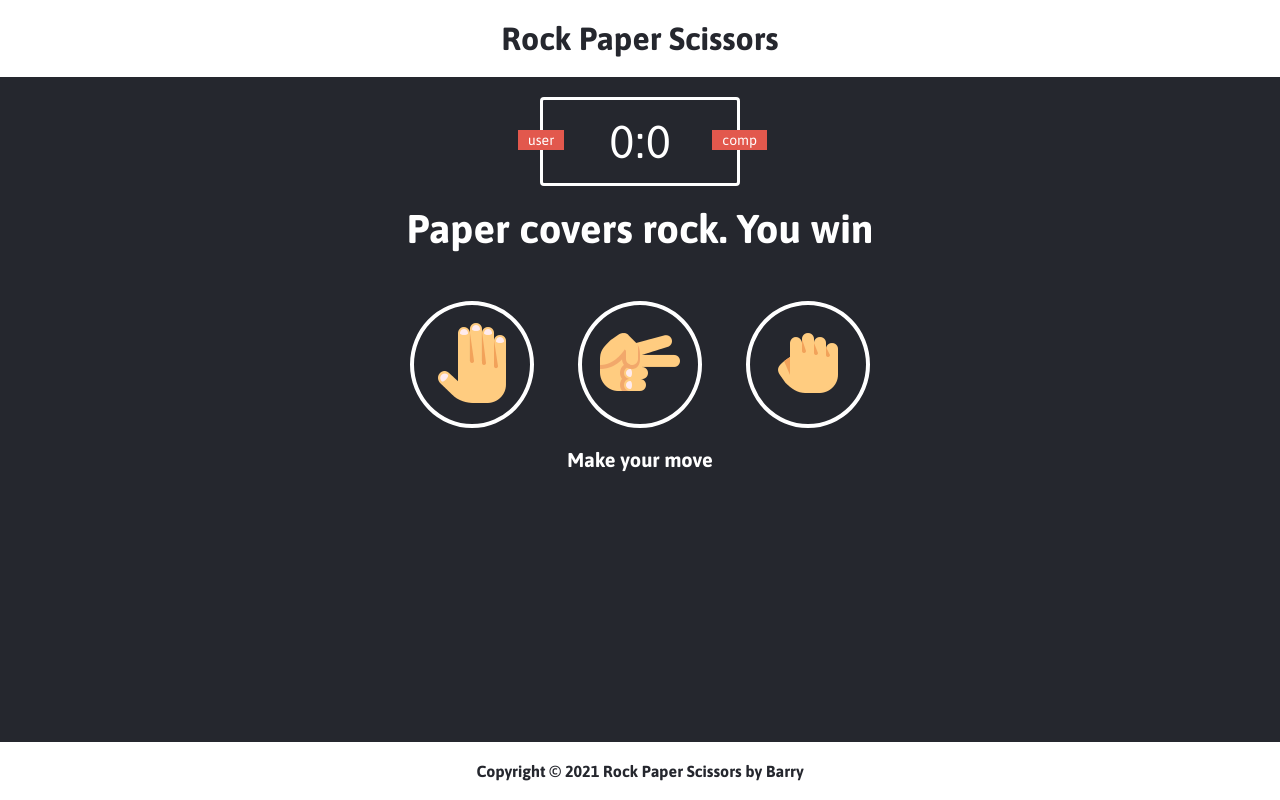
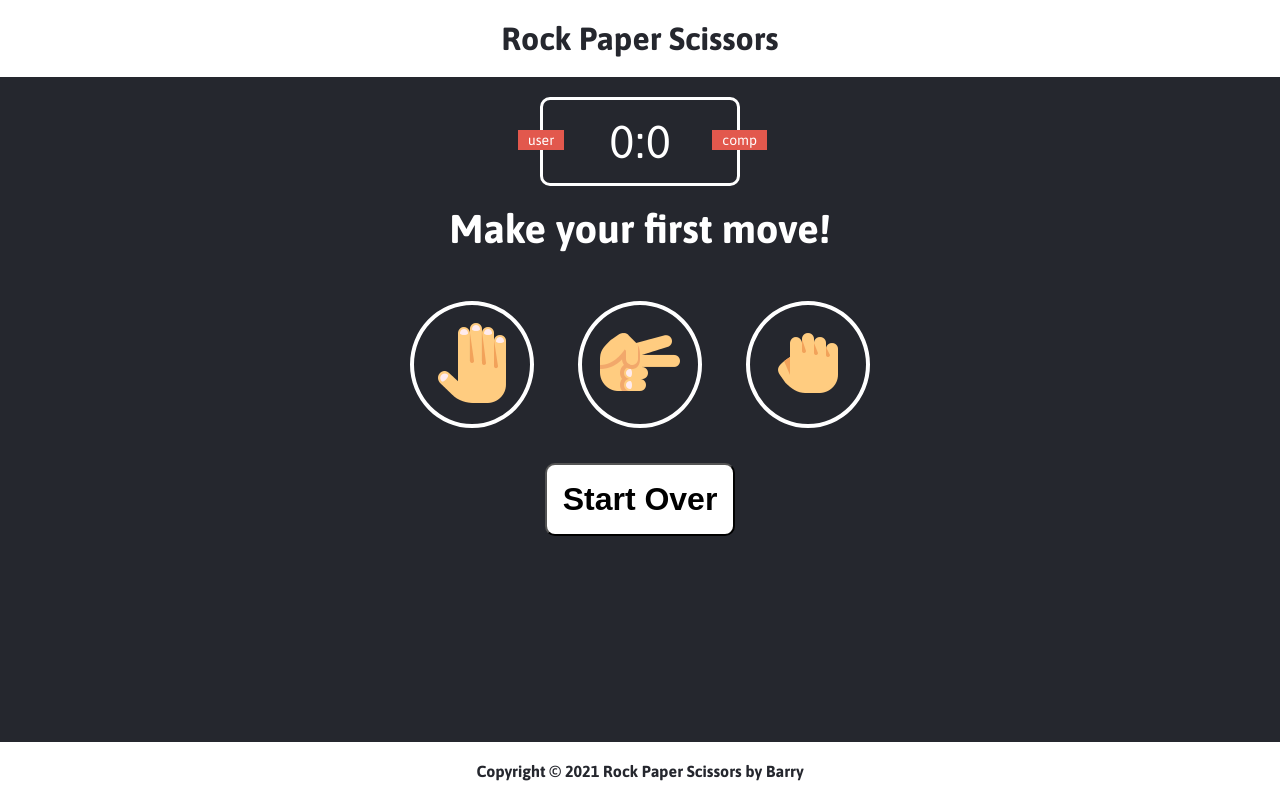
Before and after one commit to ousmanebarry/rock-paper-scissors, a plain HTML site: page index.html in a window 1280 px wide. Drawn offline with Linux system fonts and the light colour scheme.

Commit message:
restart button implemented

```diff
--- a/index.html
+++ b/index.html
@@ -19,7 +19,7 @@
     </div>
 
     <div class="result">
-      <p id="result-message">Paper covers rock. You win</p>
+      <p id="result-message">Make your first move!</p>
     </div>
 
     <div class="choices">
@@ -34,7 +34,9 @@
       </div>
     </div>
 
-    <p id="action-message">Make your move</p>
+    <div class="play-again">
+      <button class="btn" id="again">Start Over</button>
+    </div>
 
     <footer>
       <p>Copyright &copy; 2021 Rock Paper Scissors by Barry</p>
--- a/main.js
+++ b/main.js
@@ -3,7 +3,7 @@
 // Elements on webpage
 let userScoreEl = document.getElementById('user-score');
 let compScoreEl = document.getElementById('computer-score');
-let actionMsg = document.getElementById('action-message');
+let restartMsg = document.getElementById('again');
 let resultMsg = document.getElementById('result-message');
 
 const paperMove = document.getElementById('p');
@@ -13,6 +13,7 @@ const rockMove = document.getElementById('r');
 paperMove.addEventListener('click', pMove);
 scissorsMove.addEventListener('click', sMove);
 rockMove.addEventListener('click', rMove);
+restartMsg.addEventListener('click', restart);
 
 // Global variables
 let userScore = 0;
@@ -97,3 +98,11 @@ function rMove() {
       break;
   }
 }
+
+function restart() {
+  userScore = 0;
+  compScore = 0;
+  compScoreEl.textContent = '0';
+  userScoreEl.textContent = '0';
+  resultMsg.textContent = 'Make your first move!';
+}
--- a/style.css
+++ b/style.css
@@ -25,7 +25,7 @@ header > h1 {
 .score-board {
   margin: 20px auto;
   border: 3px solid white;
-  border-radius: 4px;
+  border-radius: 10px;
   text-align: center;
   width: 200px;
   font-size: 46px;
@@ -121,3 +121,23 @@ footer > p {
   border: 4px solid #464647;
   box-shadow: 0 0 10px #25292b;
 }
+
+.btn {
+  border-radius: 10px;
+  background-color: white;
+  color: black;
+  font-size: 2rem;
+  font-weight: bold;
+  padding: 1rem 1rem;
+  cursor: pointer;
+  text-align: center;
+  margin-top: 35px;
+}
+
+.btn:hover {
+  background: #eee;
+}
+
+.play-again {
+  text-align: center;
+}
```
